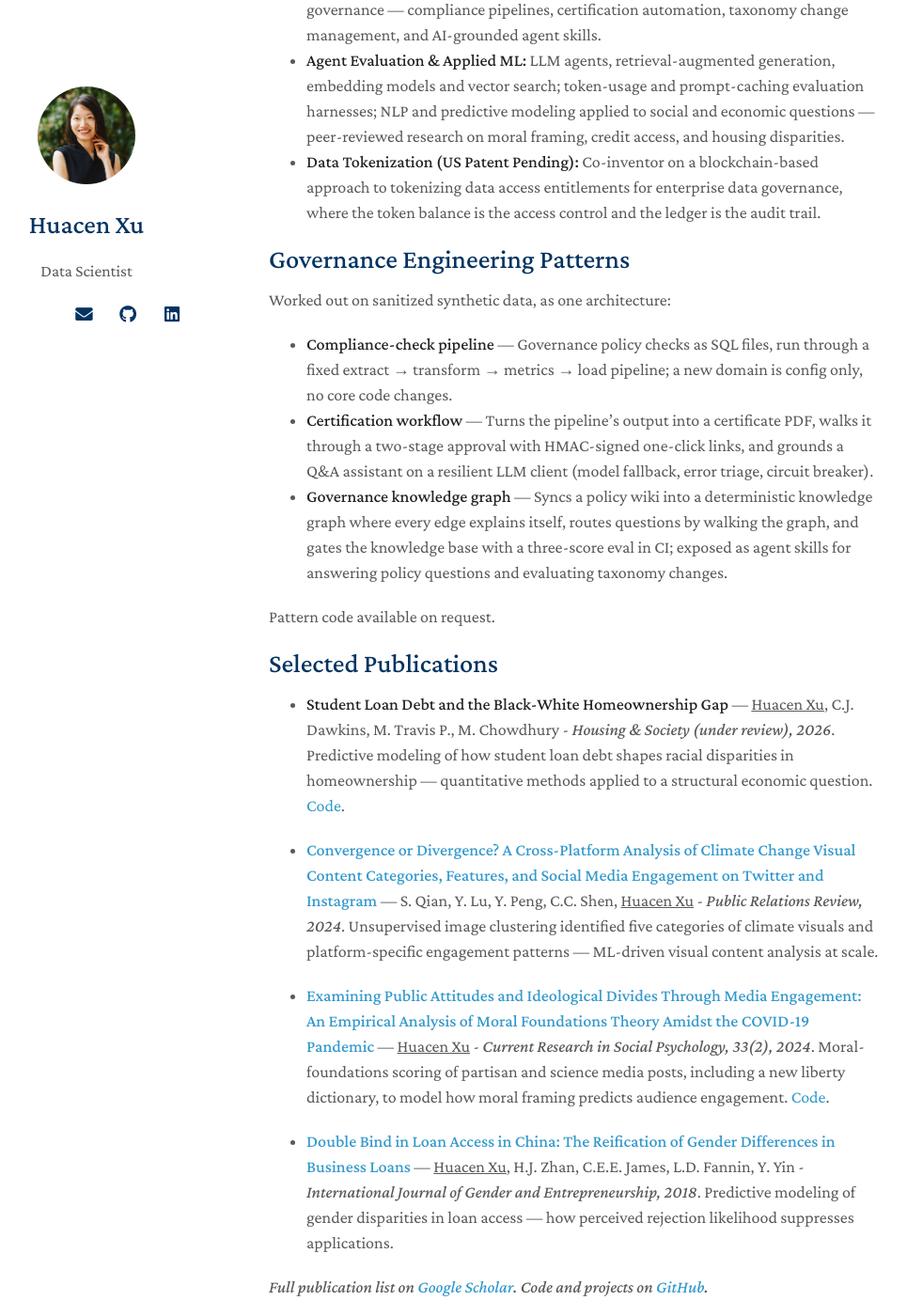
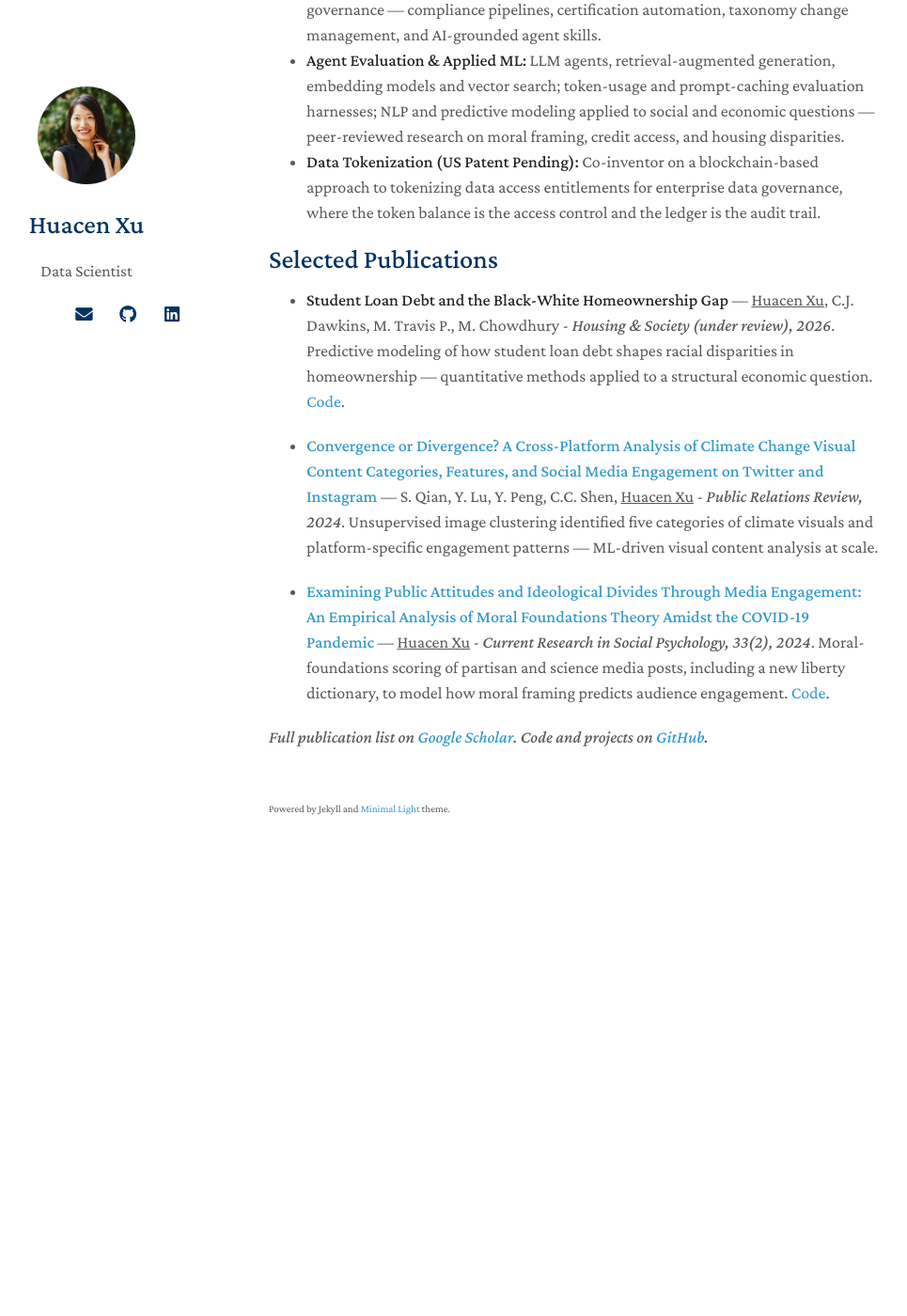
Before and after one commit to huacenxu/huacenxu.github.io, a Jekyll site: the page built from index.md, in a window 1280 px wide and 1400 px high, scrolled down 607 px. Shown: the whole window at 94% size, without its empty margins (184-1149 px from the left). Built offline with Jekyll 4.4.1, drawn with Linux system fonts in a browser that asks for light colours; nearby versions of some CDN libraries; a style sheet for code colours, icons or effects is not loaded; our own code applies the rules of GitHub Pages for plain Markdown files; after the commit the page ends 1549 px from its top, so only the background shows below that.

Commit message:
site: update homepage

```diff
--- a/_data/publications.yml
+++ b/_data/publications.yml
@@ -14,8 +14,3 @@ main:
     conference: Moral-foundations scoring of partisan and science media posts, including a new liberty dictionary, to model how moral framing predicts audience engagement.
     pdf: https://crisp.org.uiowa.edu/sites/crisp.org.uiowa.edu/files/2024-03/Xu%20CRISP%2033.2.pdf
     code: https://github.com/huacenxu/COVID-Morality
-
-  - title: "Double Bind in Loan Access in China: The Reification of Gender Differences in Business Loans"
-    authors: <u>Huacen Xu</u>, H.J. Zhan, C.E.E. James, L.D. Fannin, Y. Yin - <i>International Journal of Gender and Entrepreneurship, 2018</i>
-    conference: Predictive modeling of gender disparities in loan access — how perceived rejection likelihood suppresses applications.
-    pdf: https://scholar.google.com/citations?view_op=view_citation&hl=en&user=Q0wjoTYAAAAJ&citation_for_view=Q0wjoTYAAAAJ:u5HHmVD_uO8C
--- a/index.md
+++ b/index.md
@@ -16,16 +16,6 @@ Before that I was a research analyst at the University of Georgia, where I compl
 - **Agent Evaluation & Applied ML:** LLM agents, retrieval-augmented generation, embedding models and vector search; token-usage and prompt-caching evaluation harnesses; NLP and predictive modeling applied to social and economic questions — peer-reviewed research on moral framing, credit access, and housing disparities.
 - **Data Tokenization (US Patent Pending):** Co-inventor on a blockchain-based approach to tokenizing data access entitlements for enterprise data governance, where the token balance is the access control and the ledger is the audit trail.
 
-## Governance Engineering Patterns
-
-Worked out on sanitized synthetic data, as one architecture:
-
-- **Compliance-check pipeline** — Governance policy checks as SQL files, run through a fixed extract → transform → metrics → load pipeline; a new domain is config only, no core code changes.
-- **Certification workflow** — Turns the pipeline's output into a certificate PDF, walks it through a two-stage approval with HMAC-signed one-click links, and grounds a Q&A assistant on a resilient LLM client (model fallback, error triage, circuit breaker).
-- **Governance knowledge graph** — Syncs a policy wiki into a deterministic knowledge graph where every edge explains itself, routes questions by walking the graph, and gates the knowledge base with a three-score eval in CI; exposed as agent skills for answering policy questions and evaluating taxonomy changes.
-
-Pattern code available on request.
-
 {% include_relative _includes/publications.md %}
 
 *Full publication list on [Google Scholar](https://scholar.google.com/citations?hl=en&user=Q0wjoTYAAAAJ). Code and projects on [GitHub](https://github.com/huacenxu).*
```
